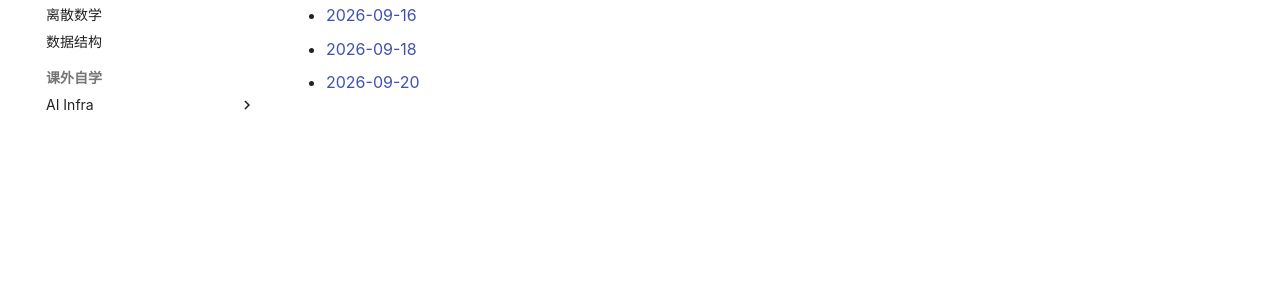
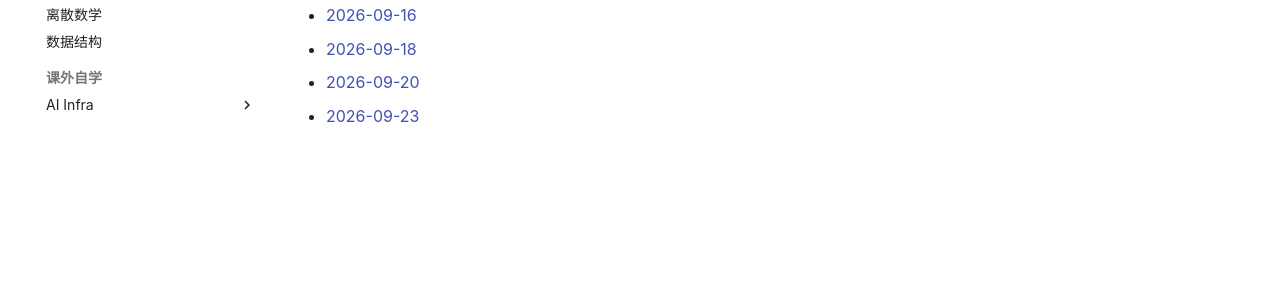
Before and after one commit to Lodpixel/Lec-Notes, an MkDocs documentation site: the page built from docs/课内/概率统计/index.md, in a window 1280 px wide. Shown: the part 293-593 px from the top of the page. Built offline with MkDocs 1.6.1 and Material for MkDocs 9.7.7, drawn with Linux system fonts in a browser that asks for light colours; comment, search, counter and statistics services are not loaded.

Commit message:
Update lecture transcript: docs/课内/概率统计/index.md

```diff
--- a/docs/课内/概率统计/index.md
+++ b/docs/课内/概率统计/index.md
@@ -8,3 +8,5 @@
 - [2026-09-18](2026-09-18.md)
 
 - [2026-09-20](2026-09-20.md)
+
+- [2026-09-23](2026-09-23.md)
```
